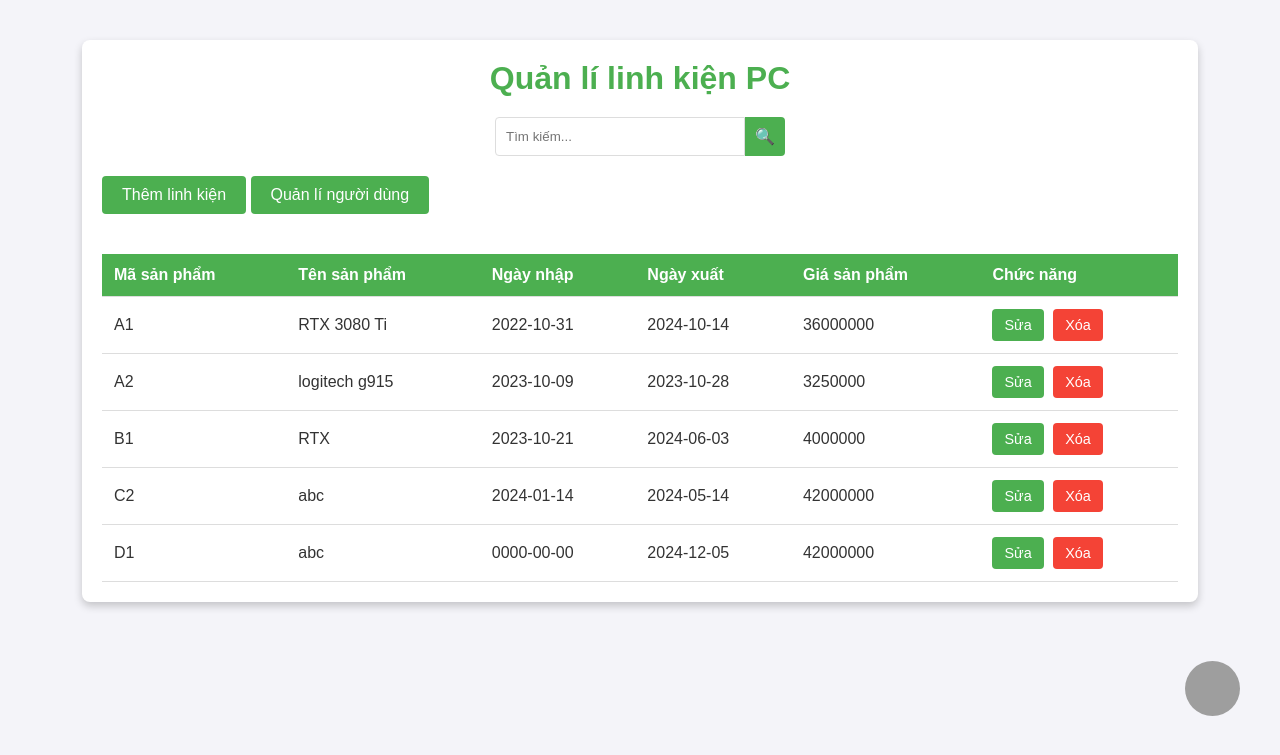
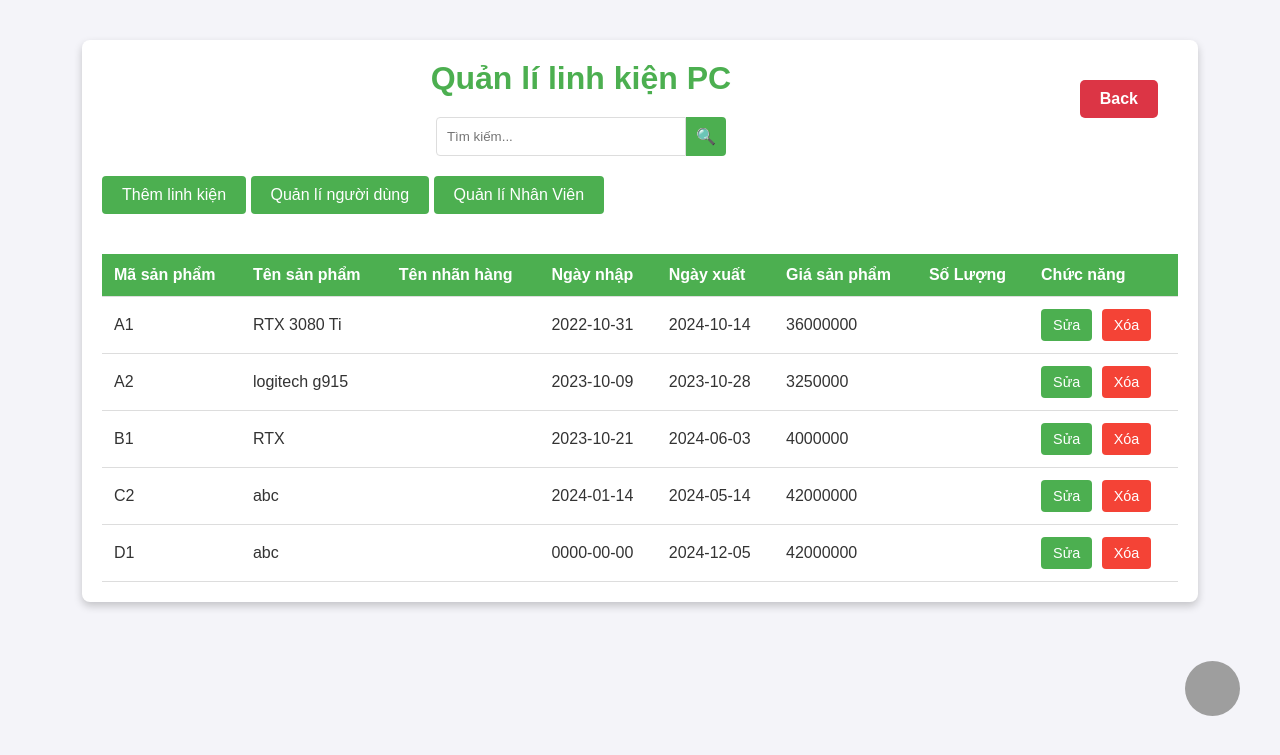
Before and after one commit to thanhkhiet2008/QuaLyLinhKien, a PHP site: page / in a window 1280 px wide. Shown: the top 755 px of the page. Run offline with PHP 8.4, Linux system fonts and the light colour scheme; data comes from the database, SQL or seed files in the repository; data that the repository does not hold is empty; grey boxes are pictures that could not be loaded.

Commit message:
Update index.php

```diff
--- a/qliLinhKien/index.php
+++ b/qliLinhKien/index.php
@@ -16,23 +16,29 @@ $data = $db->layDanhSach();
 
 
     <div class="container">
+    <h2 class="float-end "><a href="DangNhap.php" class="btn btn-danger">Back</a></h2>
         <h1>Quản lí linh kiện PC</h1>
 
         <div class="search-container">
+
             <input type="text" placeholder="Tìm kiếm..." class="search-input">
             <button type="submit" class="search-button">&#128269;</button>
+
         </div>
 
         <a href="themLK-form.php" class="add-button">Thêm linh kiện</a>
         <a href="nguoidung.php" class="add-button">Quản lí người dùng</a>
+        <a href="NhanViena.php" class="add-button">Quản lí Nhân Viên</a>
         <table class="data-table">
             <thead>
                 <tr>
                     <th>Mã sản phẩm</th>
                     <th>Tên sản phẩm</th>
+                    <th>Tên nhãn hàng</th>
                     <th>Ngày nhập</th>
                     <th>Ngày xuất</th>
                     <th>Giá sản phẩm</th>
+                    <th>Số Lượng</th>
                     <th>Chức năng</th>
                 </tr>
             </thead>
@@ -41,9 +47,11 @@ $data = $db->layDanhSach();
                     <tr>
                         <td><?= htmlspecialchars($value->MaSP) ?></td>
                         <td><?= htmlspecialchars($value->TenSP) ?></td>
+                        <td><?= htmlspecialchars($value->NhanHang) ?></td>
                         <td><?= htmlspecialchars($value->NgayNhap) ?></td>
                         <td><?= htmlspecialchars($value->NgayXuat) ?></td>
                         <td><?= htmlspecialchars($value->GiaSP) ?></td>
+                        <td><?= htmlspecialchars($value->SoLuong) ?></td>
                         <td>
                             <button class="edit-button">Sửa</button>
                             <a href="xoa.php?MaSP=<?= htmlspecialchars($value->MaSP) ?>" onclick="return confirm('Bạn có chắc muốn xóa?');">
```
